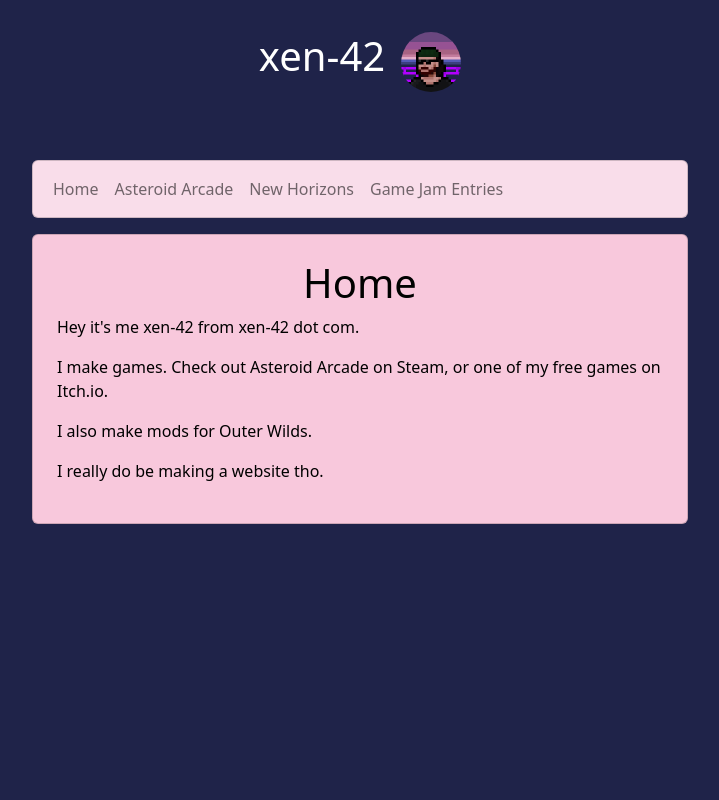
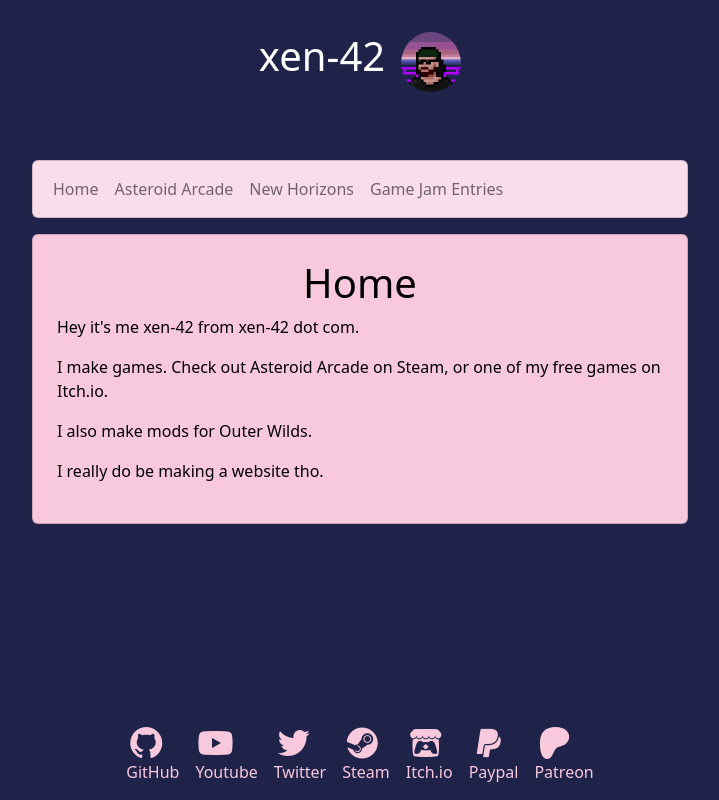
Before and after one commit to xen-42/xen-42.com, an Astro site: page / in a window 1280 px wide. Shown: the whole page, without its empty margins (280-999 px from the left). Built offline with nearby package versions, Linux system fonts and the light colour scheme; Astro itself is replaced by a stand-in of ours.

Commit message:
Shameless plugs

```diff
--- a/package.json
+++ b/package.json
@@ -10,6 +10,7 @@
     "astro": "astro"
   },
   "dependencies": {
+    "@fortawesome/fontawesome-free": "^6.4.0",
     "@popperjs/core": "^2.11.7",
     "@types/bootstrap": "^5.2.6",
     "astro": "^2.2.1",
--- /dev/null
+++ b/src/components/BrandIcon.astro
@@ -0,0 +1,14 @@
+---
+export interface Props {
+	class: string;
+    name: string;
+    url: string;
+}
+
+const { class: className, name: brandName, url } = Astro.props;
+---
+
+<a class="d-flex flex-column text-center pe-2 ps-2 link-primary text-decoration-none" href={url}>
+    <i class:list={className} class="fa-brands fa-2xl"></i>
+    <span class="mt-3">{brandName}</span>
+</a>
--- /dev/null
+++ b/src/components/Footer.astro
@@ -0,0 +1,18 @@
+---
+import BrandIcon from '../components/BrandIcon.astro';
+---
+
+<div class="wrapper flex-grow-1"></div>
+<footer>
+    <div class="d-flex justify-content-center">
+        <div class="d-flex justify-content-center m-2 mt-4 p-2 pt-4">
+            <BrandIcon name="GitHub" class="fa-github" url="https://github.com/xen-42" />
+            <BrandIcon name="Youtube" class="fa-youtube" url="https://www.youtube.com/c/xen-dev"/>
+            <BrandIcon name="Twitter" class="fa-twitter" url="https://twitter.com/xen_42"/>
+            <BrandIcon name="Steam" class="fa-steam" url="https://store.steampowered.com/curator/43694197-xen%2527s-games/"/>
+            <BrandIcon name="Itch.io" class="fa-itch-io" url="https://xen-dev.itch.io/"/>
+            <BrandIcon name="Paypal" class="fa-paypal" url="https://www.paypal.com/paypalme/xen42"/>
+            <BrandIcon name="Patreon" class="fa-patreon" url="https://www.patreon.com/xen42"/>
+        </div>
+    </div>
+</footer>
--- a/src/layouts/Layout.astro
+++ b/src/layouts/Layout.astro
@@ -1,6 +1,7 @@
 ---
 import Navigation from '../components/Navigation.astro';
 import Header from '../components/Header.astro';
+import Footer from '../components/Footer.astro';
 import '/scss/custom.scss'
 
 export interface Props {
@@ -18,8 +19,12 @@ const { title } = Astro.props;
 		<link rel="icon" type="image/ico" href="/images/favicon.png"/>
 		<meta name="generator" content={Astro.generator} />
 		<title>{title}</title>
+
+		<link href="../node_modules/@fortawesome/fontawesome-free/css/fontawesome.css" rel="stylesheet">
+		<link href="../node_modules/@fortawesome/fontawesome-free/css/brands.css" rel="stylesheet">
+		<link href="../node_modules/@fortawesome/fontawesome-free/css/solid.css" rel="stylesheet">
 	</head>
-	<body class="bg-secondary">
+	<body class="bg-secondary d-flex flex-column min-vh-100">
 		<Header />
 
 		<div class="text-dark d-flex flex-column justify-content-center m-auto p-4" style="max-width: 720px;">
@@ -33,5 +38,6 @@ const { title } = Astro.props;
 			</div>
 		</div>
 
+		<Footer />
 	</body>
 </html>
```
Also changed, not shown: 1 other file.
